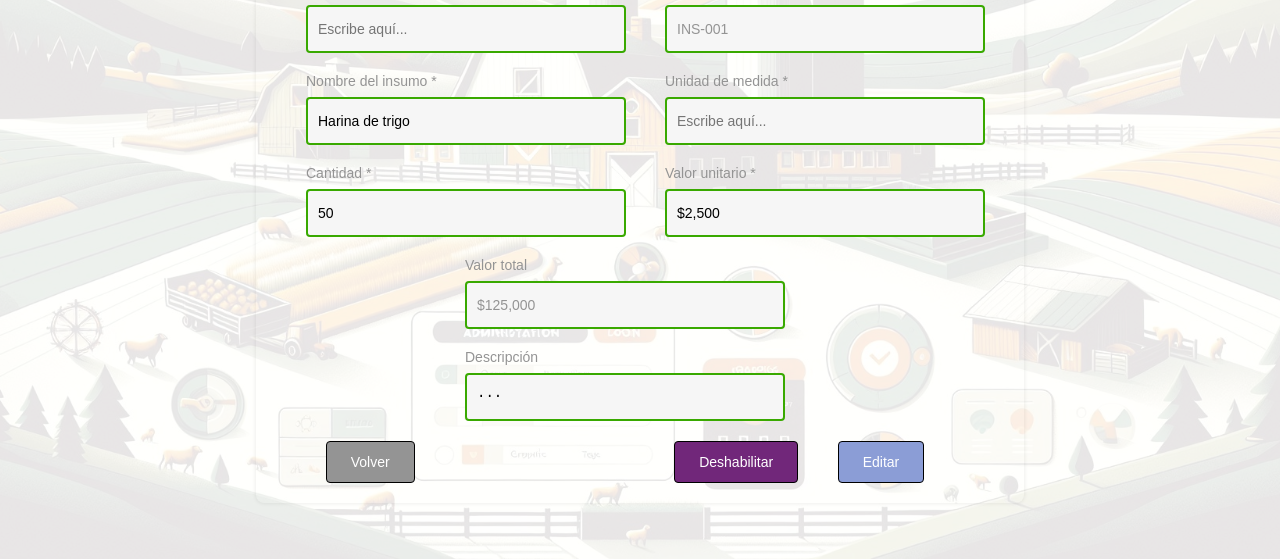
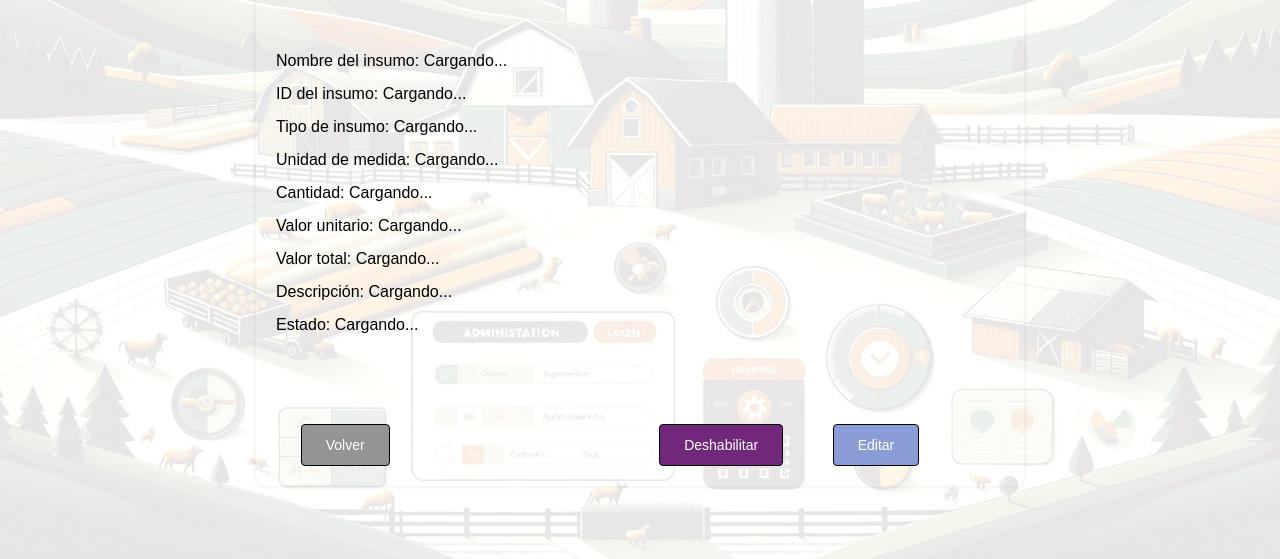
Before and after one commit to JxTaGx/sgal_Jx, a website: page frontend/public/views/visualizar-insumo.html in a window 1280 px wide. Shown: the part 241-800 px from the top of the page. Drawn offline with Linux system fonts and the light colour scheme.

Commit message:
listar insumo

```diff
--- a/frontend/public/css/pages/visualizar-insumo-style.css
+++ b/frontend/public/css/pages/visualizar-insumo-style.css
@@ -179,7 +179,7 @@ body {
     background-size: cover;
     background-position: center;
     margin-left: 2rem;
-    margin-top: 1rem;
+    margin-top: -1.5rem;
 }
 
 .container {
@@ -274,10 +274,19 @@ input[disabled] {
     color: var(--gray-550);
 }
 
+.container__fields {
+    margin-top: 7rem;
+}
+
+.field {
+    margin-top: 1.5rem;
+}
+
 .button__group {
     display: flex;
     justify-content: space-around;
     width: 100%;
+    margin-top: 9rem;
 }
 
 .button {
--- a/frontend/public/views/visualizar-insumo.html
+++ b/frontend/public/views/visualizar-insumo.html
@@ -1,17 +1,18 @@
 <!DOCTYPE html>
 <html lang="es">
 <head>
-    <meta charset="UTF-8">
-    <meta name="viewport" content="width=device-width, initial-scale=1.0">
+  <meta charset="UTF-8" />
+  <meta name="viewport" content="width=device-width, initial-scale=1.0"/>
   <title>Visualizar Insumo</title>
-    <link rel="stylesheet" href="../css/pages/visualizar-insumo-style.css">
+  <link rel="stylesheet" href="../css/pages/visualizar-insumo-style.css" />
 </head>
 <body>
     <header class="header">
         <div class="header__logo"></div>
     </header>
   <main class="container">
-    <section class="container__form">
+    <section class="container__header">
+      <div class="container__title">
         <svg class="container__logo" width="847" height="60" viewBox="0 0 847 60" fill="none" xmlns="http://www.w3.org/2000/svg">
             <path d="M839.3 0H7.7C3.44741 0 0 4.47715 0 10V50C0 55.5228 3.44741 60 7.7 60H839.3C843.553 60 847 55.5228 847 50V10C847 4.47715 843.553 0 839.3 0Z" fill="#E6F3E6"/>
             <path d="M26.5503 45C34.8346 45 41.5503 38.2843 41.5503 30C41.5503 21.7157 34.8346 15 26.5503 15C18.266 15 11.5503 21.7157 11.5503 30C11.5503 38.2843 18.266 45 26.5503 45Z" fill="#4BBD17"/>
@@ -21,38 +22,45 @@
             <path d="M5.5 0L10.5 5L5.5 10L0.5 5L5.5 0Z" fill="#4BBD17"/>
             </svg>
             Visualizar Insumo</h1>
-        <form class="form">
-            <div class="form__group">
-                <label for="tipoInsumo">Tipo de insumo *</label>
-                <input type="text" placeholder="Escribe aquí...">
       </div>
-            <div class="form__group">
-                <label for="idInsumo">ID de insumo</label>
-                <input type="text" value="INS-001" disabled>
+    </section>
+
+    <div class="container__fields">
+      <div class="field">
+        <span class="field__label">Nombre del insumo:</span>
+        <span class="field__value" id="nombre-insumo">Cargando...</span>
       </div>
-            <div class="form__group">
-                <label for="nombreInsumo">Nombre del insumo *</label>
-                <input type="text" value="Harina de trigo">
+      <div class="field">
+        <span class="field__label">ID del insumo:</span>
+        <span class="field__value" id="ID-insumo">Cargando...</span>
       </div>
-            <div class="form__group">
-                <label for="unidadMedida">Unidad de medida *</label>
-                <input type="text" placeholder="Escribe aquí...">
+      <div class="field">
+        <span class="field__label">Tipo de insumo:</span>
+        <span class="field__value" id="tipo-insumo">Cargando...</span>
       </div>
-            <div class="form__group">
-                <label for="cantidad">Cantidad *</label>
-                <input type="number" value="50">
+      <div class="field">
+        <span class="field__label">Unidad de medida:</span>
+        <span class="field__value" id="unidad-insumo">Cargando...</span>
       </div>
-            <div class="form__group">
-                <label for="valorUnitario">Valor unitario *</label>
-                <input type="text" value="$2,500">
+      <div class="field">
+        <span class="field__label">Cantidad:</span>
+        <span class="field__value" id="cantidad-insumo">Cargando...</span>
       </div>
-            <div class="form__group form__group-fullwidth">
-                <label for="valorTotal">Valor total</label>
-                <input type="text" value="$125,000" disabled>
+      <div class="field">
+        <span class="field__label">Valor unitario:</span>
+        <span class="field__value" id="valoru-insumo">Cargando...</span>
       </div>
-            <div class="form__group form__group-fullwidth">
-                <label for="descripcion">Descripción</label>
-                <textarea>...</textarea>
+      <div class="field">
+        <span class="field__label">Valor total:</span>
+        <span class="field__value" id="valor-insumo">Cargando...</span>
+      </div>
+      <div class="field">
+        <span class="field__label">Descripción:</span>
+        <span class="field__value" id="descripcion-insumo">Cargando...</span>
+      </div>
+      <div class="field">
+        <span class="field__label">Estado:</span>
+        <span class="field__value" id="estado-insumo">Cargando...</span>
       </div>
       <div class="button__group">
         <a href="listar-insumo-sebas.html">
@@ -65,9 +73,40 @@
         <button type="button" class="button button__edit">Editar</button>
     </a>
     </div>
-        </form>
-    </section>
   </main>
-<script src="../js/pages/visualizar-insumo.js"></script>
+
+  <script>
+    document.addEventListener("DOMContentLoaded", async () => {
+      const insumoId = localStorage.getItem("insumoId");
+
+      console.log("ID de insumo obtenido del localStorage:", insumoId);
+      if (!insumoId) {
+        alert("No se ha seleccionado ningún insumo.");
+        return;
+      }
+
+      try {
+        const response = await fetch(`http://localhost:3000/insumos/${insumoId}`);
+        if (!response.ok) throw new Error("No se pudo obtener el insumo");
+
+        const insumo = await response.json();
+
+        // Mostrar los datos en los campos correspondientes
+        document.getElementById("nombre-insumo").textContent = insumo.nombre_insumo || "Sin dato";
+        document.getElementById("ID-insumo").textContent = insumo.id || "Sin id";
+        document.getElementById("tipo-insumo").textContent = insumo.tipo_insumo || "Sin dato";
+        document.getElementById("unidad-insumo").textContent = insumo.unidad_medida || "Sin estado";
+        document.getElementById("cantidad-insumo").textContent = insumo.cantidad || "Sin estado";
+        document.getElementById("valoru-insumo").textContent = insumo.valor_unitario || "Sin estado";
+        document.getElementById("valor-insumo").textContent = insumo.valor_total || "Sin estado";
+        document.getElementById("descripcion-insumo").textContent = insumo.descripcion || "Sin estado";
+        document.getElementById("estado-insumo").textContent = insumo.estado || "Sin estado";
+
+      } catch (error) {
+        console.error("Error al obtener insumo:", error);
+        alert("Hubo un error al cargar los datos del insumo.");
+      }
+    });
+  </script>
 </body>
 </html>
```
Also changed, not shown: backend/server.js (+18 -0 lines), frontend/public/views/listar-insumo-sebas.html (+8 -8 lines). Lines whose indentation alone changed are shown as unchanged.
